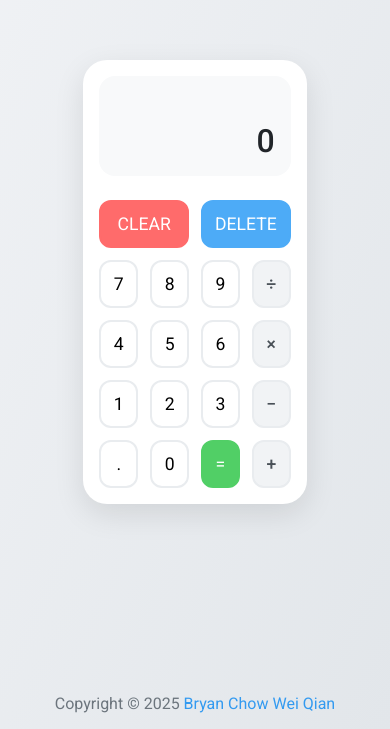
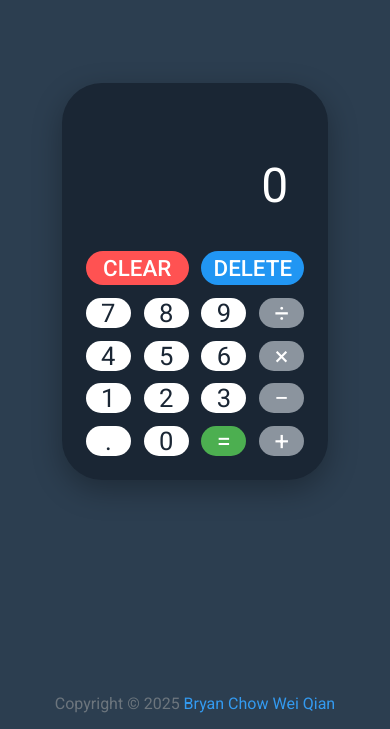
Before and after one commit to BryanChow0112/calculator, a plain HTML site: page index.html in a window 390 px wide. Shown: the part 115-844 px from the top of the page. Drawn offline with Linux system fonts and the light colour scheme.

Commit message:
Refactor calculator styles for improved aesthetics and responsiveness
- Change background colors for body and calculator for a modern look
- Enhance display styles with updated colors and sizes
- Adjust button styles, including size, padding, and hover effects
- Improve layout with flexbox and grid adjustments for better spacing
- Ensure responsive design adapts well on smaller screens

```diff
--- a/styles.css
+++ b/styles.css
@@ -1,17 +1,17 @@
 /* Import Roboto font */
-@import url('https://fonts.googleapis.com/css2?family=Roboto:wght@300;400;500;700&display=swap');
+@import url("https://fonts.googleapis.com/css2?family=Roboto:wght@300;400;500;700&display=swap");
 
 /* Reset and base styles */
 * {
   margin: 0;
   padding: 0;
   box-sizing: border-box;
-  font-family: 'Roboto', sans-serif;
+  font-family: "Roboto", sans-serif;
 }
 
 body {
   min-height: 100vh;
-  background: linear-gradient(to bottom right, #f0f2f5, #e2e6ea);
+  background: #2c3e50; /* Elegant dark blue background */
   display: flex;
   flex-direction: column;
   justify-content: center;
@@ -28,13 +28,15 @@ body {
 
 /* Calculator container */
 .calculator {
-  background-color: #ffffff;
-  border-radius: 1.5rem;
-  box-shadow: 0 10px 30px rgba(0, 0, 0, 0.1);
-  padding: 1.5rem;
+  background-color: #1a2634;
+  border-radius: 2.5rem;
+  box-shadow: 0 10px 30px rgba(0, 0, 0, 0.3);
+  padding: 2rem;
   width: 100%;
-  max-width: 400px;
-  transition: transform 0.2s ease;
+  max-width: 450px;
+  display: flex;
+  flex-direction: column;
+  gap: 2rem;
 }
 
 .calculator:hover {
@@ -43,101 +45,97 @@ body {
 
 /* Display section */
 .display {
-  background-color: #f8f9fa;
-  border-radius: 1rem;
-  padding: 1.5rem;
-  margin-bottom: 1.5rem;
+  background-color: #1a2634;
+  padding: 1rem 1.5rem;
+  margin-bottom: 0;
   text-align: right;
-  min-height: 120px;
+  min-height: 140px;
   display: flex;
   flex-direction: column;
-  justify-content: space-between;
+  justify-content: flex-end;
 }
 
 .previous-display {
-  font-size: 1.2rem;
-  color: #6c757d;
-  min-height: 1.5rem;
-  overflow: hidden;
-  text-overflow: ellipsis;
+  font-size: 1.6rem;
+  color: #8b949e;
+  height: 2rem;
 }
 
 .current-display {
-  font-size: 2.5rem;
-  color: #212529;
-  font-weight: 500;
-  overflow: hidden;
-  text-overflow: ellipsis;
+  font-size: 3.5rem;
+  color: #ffffff;
+  font-weight: 400;
+  line-height: 1.2;
 }
 
 /* Keypad grid */
 .keypad {
   display: grid;
   grid-template-columns: repeat(4, 1fr);
-  gap: 0.75rem;
+  gap: 1rem;
+  width: 100%;
 }
 
 /* Button styles */
 .key {
   background-color: #ffffff;
-  border: 2px solid #e9ecef;
-  border-radius: 0.75rem;
-  font-size: 1.25rem;
-  padding: 1rem;
+  border: none;
+  border-radius: 1.2rem;
+  font-size: 1.8rem;
+  padding: 0;
+  aspect-ratio: 1.4/1;
+  color: #1a2634;
+  display: flex;
+  align-items: center;
+  justify-content: center;
   cursor: pointer;
-  transition: all 0.2s ease;
-}
-
-.key:hover {
-  background-color: #f8f9fa;
-  transform: translateY(-2px);
-  box-shadow: 0 4px 12px rgba(0, 0, 0, 0.05);
-}
-
-.key:active {
-  transform: translateY(0);
-  background-color: #e9ecef;
 }
 
 /* Special buttons */
 .span-2 {
   grid-column: span 2;
+  aspect-ratio: 2.8/1;
+  font-size: 1.6rem;
 }
 
 .key-clear {
-  background-color: #ff6b6b;
+  background-color: #ff5252;
   color: white;
-  border-color: #ff6b6b;
-}
-
-.key-clear:hover {
-  background-color: #fa5252;
+  border-radius: 1.5rem;
+  font-weight: 500;
 }
 
 .key-delete {
-  background-color: #4dabf7;
+  background-color: #2196f3;
   color: white;
-  border-color: #4dabf7;
-}
-
-.key-delete:hover {
-  background-color: #339af0;
+  border-radius: 1.5rem;
+  font-weight: 500;
 }
 
 [data-operator] {
-  background-color: #f1f3f5;
-  color: #495057;
-  font-weight: 500;
+  background-color: #8b949e;
+  color: white;
+}
+
+[data-number] {
+  background-color: #ffffff;
+  color: #1a2634;
 }
 
 #equalsKey {
-  background-color: #51cf66;
+  background-color: #4caf50;
   color: white;
-  border-color: #51cf66;
 }
 
-#equalsKey:hover {
-  background-color: #40c057;
+/* Hover effects */
+.key:hover {
+  filter: brightness(0.9);
+  transform: translateY(-2px);
+}
+
+.key:active {
+  transform: translateY(0);
+  filter: brightness(0.8);
 }
 
 /* Footer styles */
@@ -160,24 +158,36 @@ body {
 /* Responsive design */
 @media (max-width: 480px) {
   .calculator {
-    padding: 1rem;
+    padding: 1.5rem;
+    gap: 1.5rem;
+    max-width: 100%;
   }
 
   .display {
-    padding: 1rem;
-    min-height: 100px;
+    min-height: 120px;
+    padding: 0.75rem 1rem;
+  }
+
+  .previous-display {
+    font-size: 1.4rem;
+    height: 1.8rem;
   }
 
   .current-display {
-    font-size: 2rem;
+    font-size: 3rem;
   }
 
-  .previous-display {
-    font-size: 1rem;
+  .keypad {
+    gap: 0.8rem;
   }
 
   .key {
-    font-size: 1.1rem;
-    padding: 0.75rem;
+    font-size: 1.6rem;
+    aspect-ratio: 1.5/1;
+  }
+
+  .span-2 {
+    font-size: 1.4rem;
+    aspect-ratio: 3/1;
   }
 }
```
